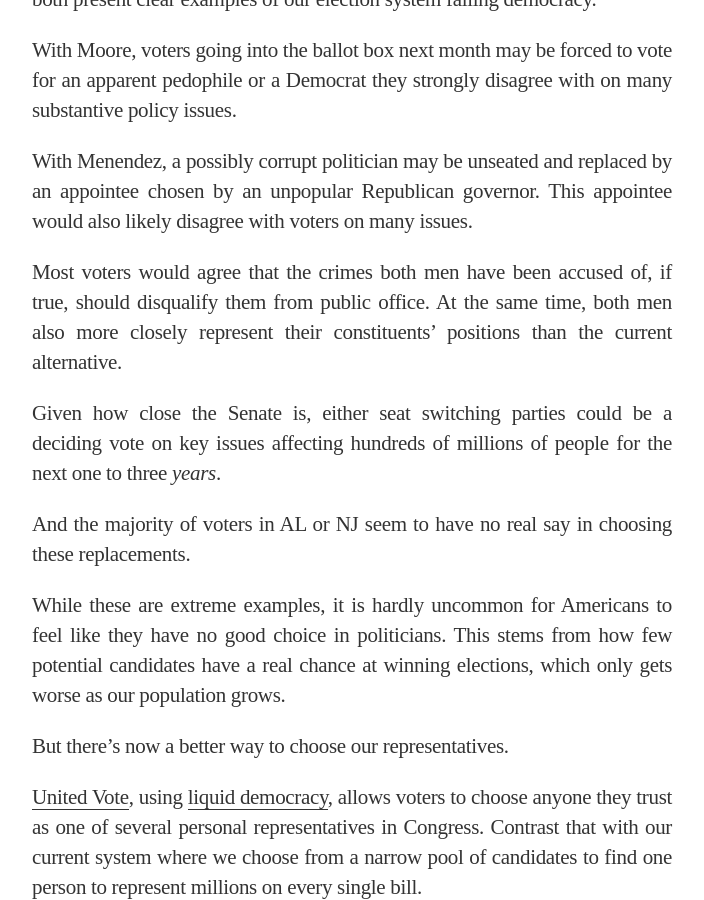
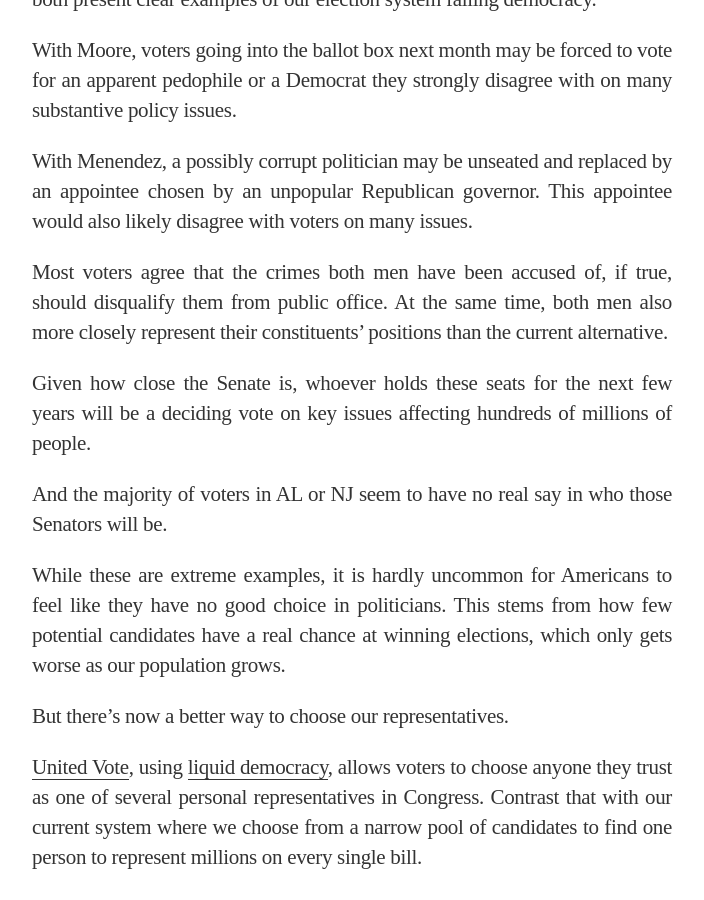
Before and after one commit to voteliquid/blog, a Jekyll site: the page built from _posts/2017-11-15-moore-menendez-show-why-elections-arent-enough.md, in a window 1280 px wide and 900 px high, scrolled down 392 px. Shown: the whole window, without its empty margins (288-992 px from the left). Built offline with Jekyll 4.4.1, drawn with Linux system fonts in a browser that asks for light colours; nearby versions of some CDN libraries; some web fonts are replaced.

Commit message:
Minor tweaks to 'Moore, Menendez'

```diff
--- a/_posts/2017-11-15-moore-menendez-show-why-elections-arent-enough.md
+++ b/_posts/2017-11-15-moore-menendez-show-why-elections-arent-enough.md
@@ -12,11 +12,11 @@ With Moore, voters going into the ballot box next month may be forced to vote fo
 
 With Menendez, a possibly corrupt politician may be unseated and replaced by an appointee chosen by an unpopular Republican governor. This appointee would also likely disagree with voters on many issues.
 
-Most voters would agree that the crimes both men have been accused of, if true, should disqualify them from public office. At the same time, both men also more closely represent their constituents’ positions than the current alternative.
+Most voters agree that the crimes both men have been accused of, if true, should disqualify them from public office. At the same time, both men also more closely represent their constituents’ positions than the current alternative.
 
-Given how close the Senate is, either seat switching parties could be a deciding vote on key issues affecting hundreds of millions of people for the next one to three *years*.
+Given how close the Senate is, whoever holds these seats for the next few years will be a deciding vote on key issues affecting hundreds of millions of people.
 
-And the majority of voters in AL or NJ seem to have no real say in choosing these replacements.
+And the majority of voters in AL or NJ seem to have no real say in who those Senators will be.
 
 While these are extreme examples, it is hardly uncommon for Americans to feel like they have no good choice in politicians. This stems from how few potential candidates have a real chance at winning elections, which only gets worse as our population grows.
 
```
